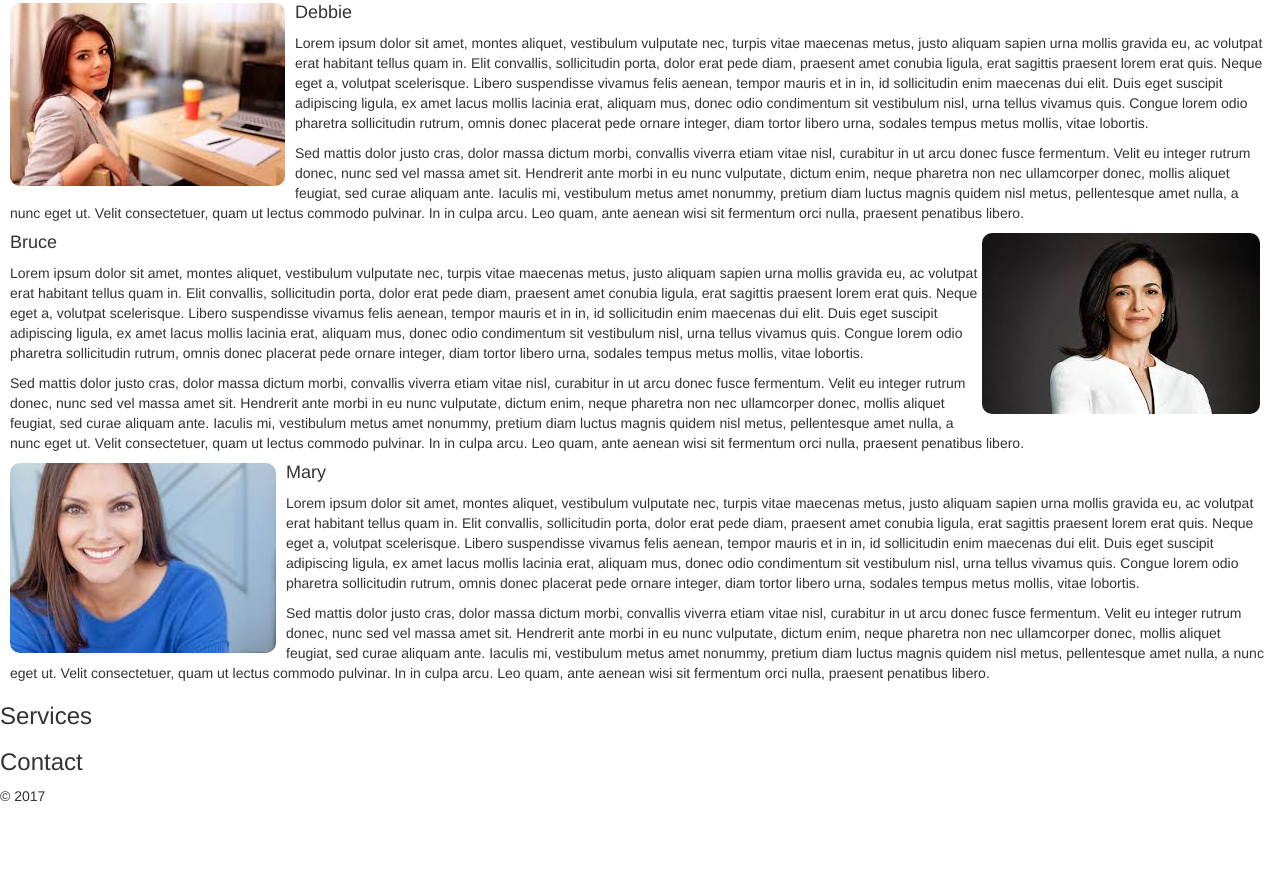
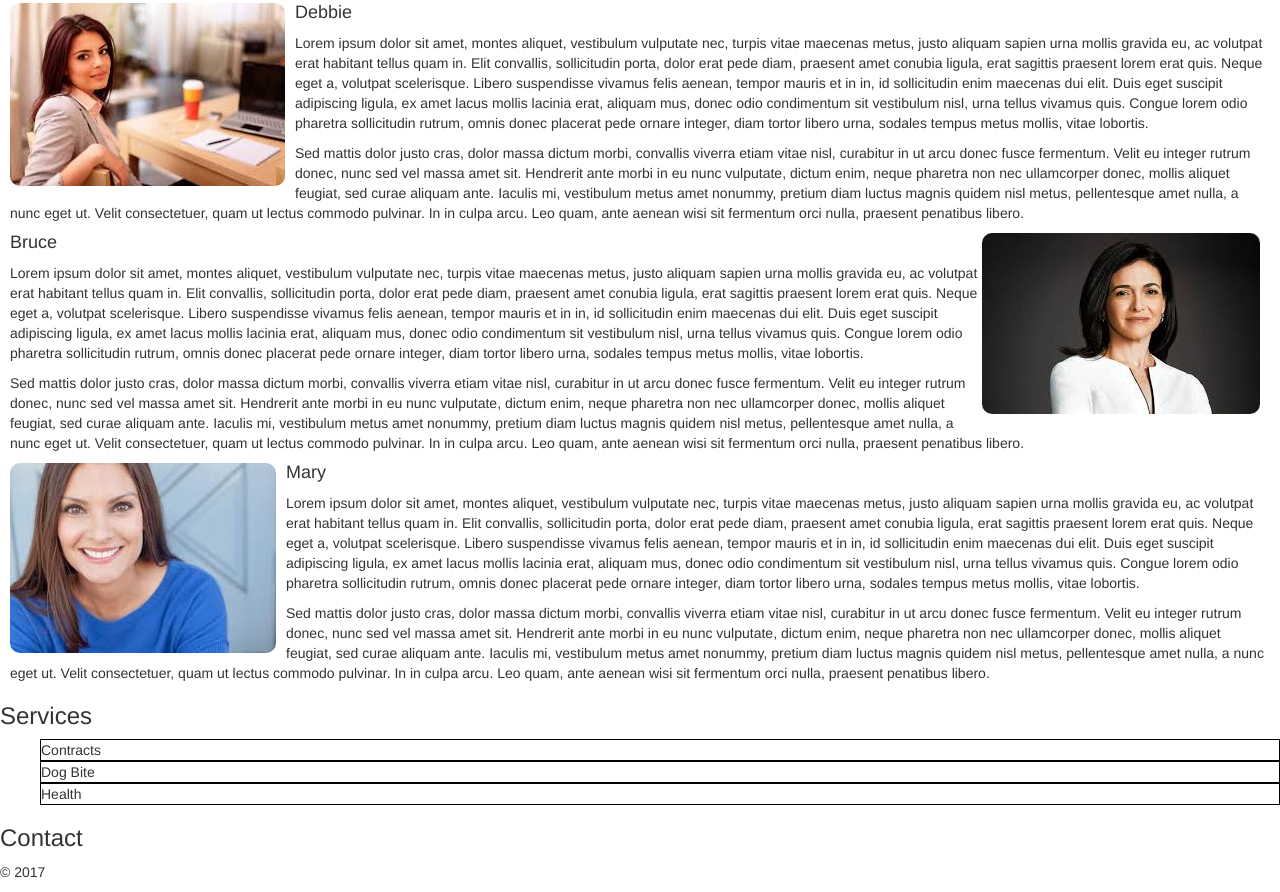
Before and after one commit to jmanock/deanInc, a website: page app/index.html in a window 1280 px wide. Shown: the part 603-1495 px from the top of the page. Before the commit the page ends 1419 px from the top, so only its background shows below. Drawn offline with nearby package versions, Linux system fonts and the light colour scheme; files that its build step writes are made by us from their sources.

Commit message:
working on services

```diff
--- a/app/index.html
+++ b/app/index.html
@@ -78,6 +78,11 @@
     </section>
     <section id='service'>
       <h3>Services</h3>
+      <ul>
+        <li id='contracts'>Contracts</li>
+        <li id='dog'>Dog Bite</li>
+        <li id='health'>Health</li>
+      </ul>
     </section>
     <section id='contact'>
       <h3>Contact</h3>
--- a/app/styles/main.css
+++ b/app/styles/main.css
@@ -35,3 +35,12 @@ img{
 .p3{
   float:left;
 }
+#service{
+
+}
+#contracts, #dog, #health{
+  border:1px solid black;
+}
+li{
+  list-style-type:none;
+}
```
